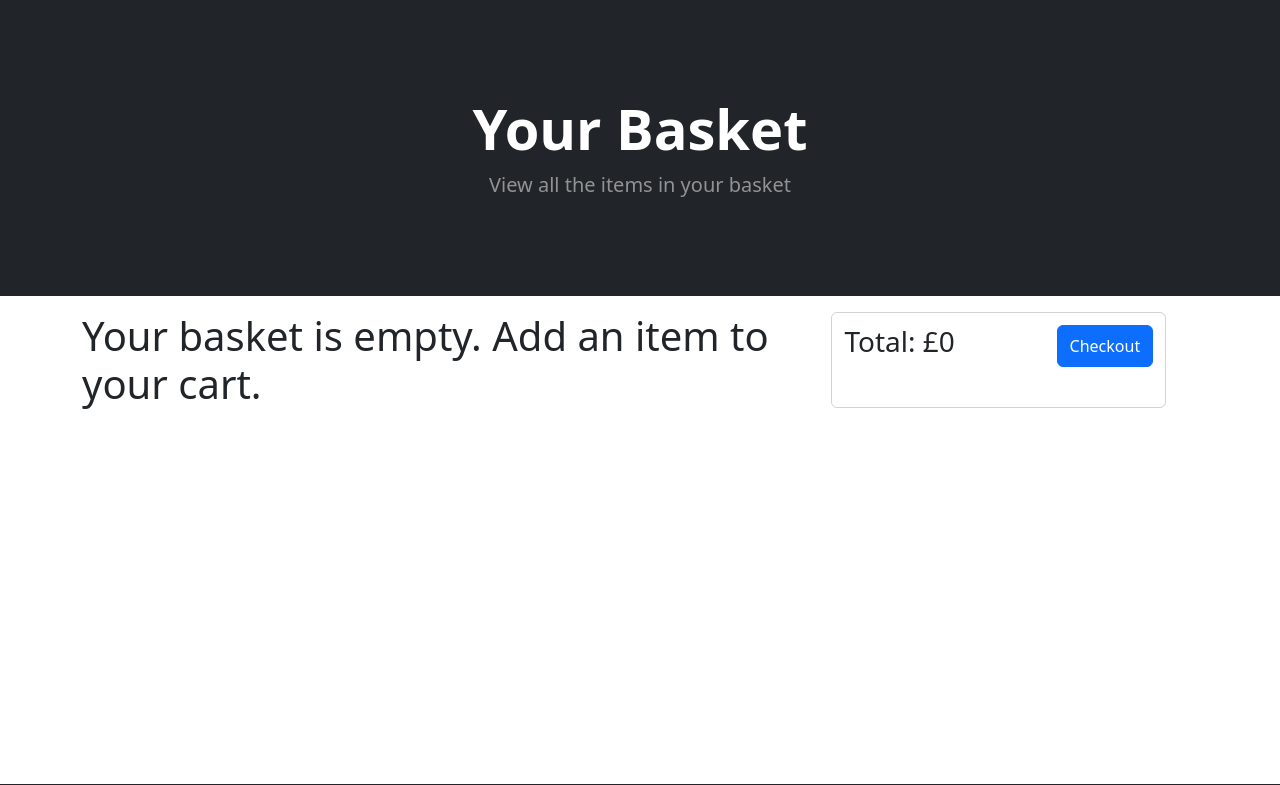
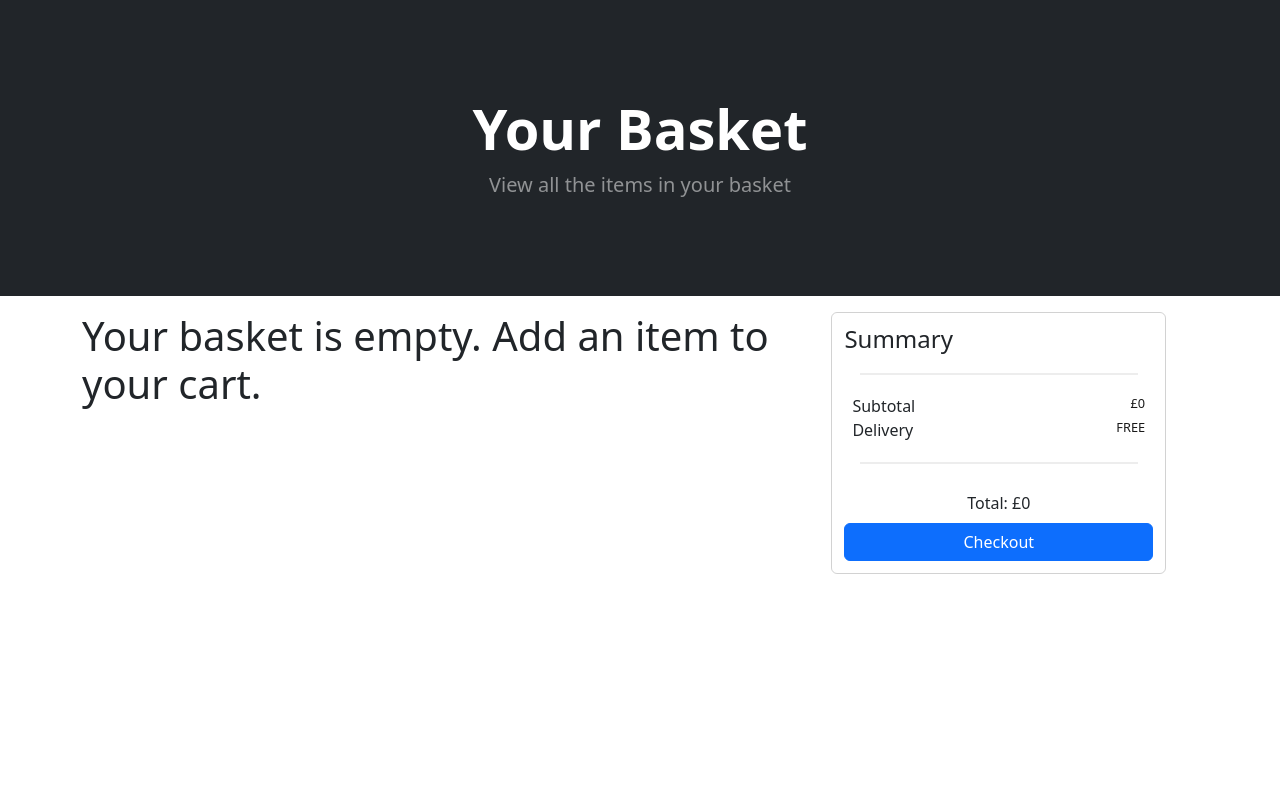
Before and after one commit to rashedul-hassan-app/ecom-phoneshop, a Django app: page /cart/ in a window 1280 px wide. Shown: the part 57-842 px from the top of the page. Run offline with Django 4.2, Linux system fonts and the light colour scheme.

Commit message:
cart summary page done

```diff
--- a/phoneshop_main/cart/templates/cart_summary.html
+++ b/phoneshop_main/cart/templates/cart_summary.html
@@ -1,5 +1,6 @@
 {% extends 'base.html' %}
 {% block content %}
+
 <header class="bg-dark py-5">
     <div class="container px-4 px-lg-5 my-5">
         <div class="text-center text-white">
@@ -75,13 +76,42 @@
             {% endif %}
     </div>
     <div class="cart-summary">
+        <h4>Summary</h4>
+
         {% if cart_products %}
             {% for product in cart_products %}
-                <h2>{{ product.name }}</h2><span>{{ product.price }}</span>
+                <div class="cart-summary__container">
+                    <div class="cart-summary__container--img"><img src="{{product.image.url}}" /></div>
+                    <div class="cart-summary__container--item">
+                        <div class="cart-summary__container--item-title">{{product.name}}</div>
+                        {% for key, value in quantities.items %}
+                            {% if key == product.id|slugify %}
+                                <div class="cart-summary__container--item-subtitle">Qty x {{ value }}</div>
+                            {% endif %}
+                        {% endfor %}
+                    </div>
+                    {% if product.is_sale %}
+                        <div class="cart-summary__container--pricing">£{{product.sale_price}}</div>
+                    {% else %}
+                        <div class="cart-summary__container--pricing">£{{product.price}}</div>
+                    {% endif %}
+                </div>
             {% endfor %}
         {% endif %}
-        <div class="d-flex justify-content-between">
-            <h3 class="">Total: £{{ totals }}</h3>
+        <div class="line"></div>
+        <div class="cart-summary__subtotal">
+            <div class="cart-summary__subtotal-container">
+                <div class="cart-summary__subtotal-container__title">Subtotal</div>
+                <div class="cart-summary__subtotal-container__price">£{{ totals }}</div>
+            </div>
+            <div class="cart-summary__subtotal-container">
+                <div class="cart-summary__subtotal-container__title">Delivery</div>
+                <div class="cart-summary__subtotal-container__price">FREE</div>
+            </div>
+        </div>
+        <div class="line"></div>
+        <div class="total-container">
+            <div class="total">Total: £{{ totals }}</div>
             <button class="btn btn-primary">Checkout</button>
         </div>
     </div>
--- /dev/null
+++ b/phoneshop_main/static/css/cart_summary.css
@@ -0,0 +1,74 @@
+.cart-summary {
+    margin-top: 16px;
+    margin-bottom: 16px;
+    padding: 12px;
+    border: 1px solid rgba(0, 0, 0, 0.175);
+    border-radius: 0.375rem;
+    height: min-content;
+}
+
+.cart-summary__container {
+    display: flex;
+    flex-direction: row;
+    margin-top: 2rem;
+    margin-bottom: 2rem;
+}
+
+.cart-summary__container--img img {
+    width: 50px;
+}
+
+.cart-summary__container--img {
+    width: 25%;
+}
+
+.cart-summary__container--item {
+    width: 50%;
+
+    .cart-summary__container--item-title {
+        font-size: 1.2rem;
+    }
+
+    .cart-summary__container--item-subtitle {
+        margin-top: 0.5rem;
+        font-size: 0.8rem;
+        color: rgba(0, 0, 0, 0.500);
+    }
+}
+
+.cart-summary__container--pricing {
+    width: 25%;
+    text-align: right;
+}
+
+.line {
+    height: 2px;
+    background-color: rgba(0, 0, 0, 0.07);
+    width: 90%;
+    margin: auto;
+    margin-top: 1.2rem;
+    margin-bottom: 1.2rem;
+}
+
+.cart-summary__subtotal-container {
+    display: flex;
+    flex-direction: row;
+    justify-content: space-between;
+    padding-left: 0.5rem;
+    padding-right: 0.5rem;
+}
+
+.cart-summary__subtotal-container__price {
+    font-size: 0.8rem;
+    color: rgba(0, 0, 0, 0.900);
+}
+
+.total-container {
+    display: flex;
+    flex-direction: column;
+    text-align: center;
+}
+
+.total {
+    padding: 0.5rem;
+}
--- a/phoneshop_main/static/css/styles.css
+++ b/phoneshop_main/static/css/styles.css
@@ -43,16 +43,6 @@
     gap: 24px;
 }
 
-
-.cart-summary {
-    margin-top: 16px;
-    margin-bottom: 16px;
-    padding: 12px;
-    border: 1px solid rgba(0, 0, 0, 0.175);
-    border-radius: 0.375rem;
-}
-
-
 @media screen and (min-width: 1000px) {
     .cart-container {
         display: flex;
--- a/phoneshop_main/website/templates/base.html
+++ b/phoneshop_main/website/templates/base.html
@@ -10,6 +10,7 @@
     <link rel="stylesheet" href="https://cdn.jsdelivr.net/npm/bootstrap-icons@1.11.2/font/bootstrap-icons.min.css">
     <link rel="icon" type="image/x-icon" href="{% static 'assets/favicon.ico' %}" />
     <link href="{% static 'css/styles.css' %}" rel="stylesheet" />
+    <link href="{% static 'css/cart_summary.css' %}" rel="stylesheet" />
     <script src="https://code.jquery.com/jquery-3.7.1.min.js" integrity="sha256-/JqT3SQfawRcv/BIHPThkBvs0OEvtFFmqPF/lYI/Cxo=" crossorigin="anonymous"></script>
 </head>
 <header>
```
